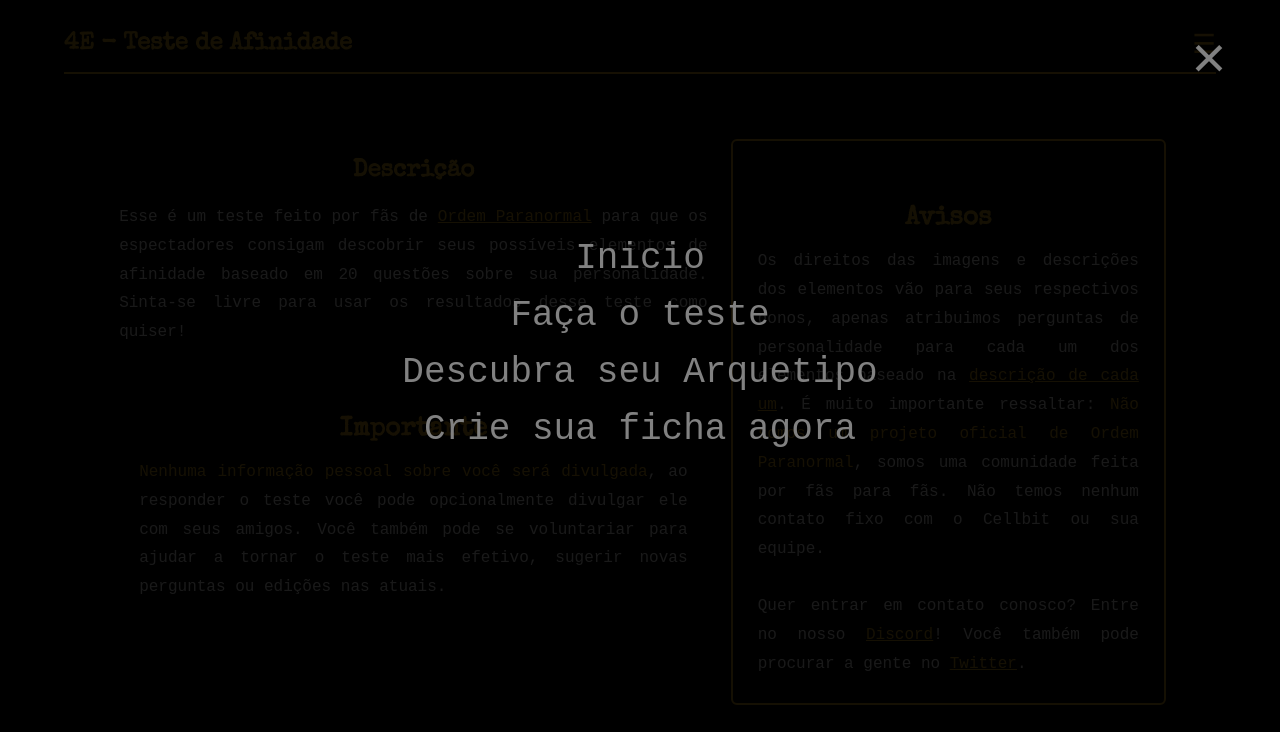
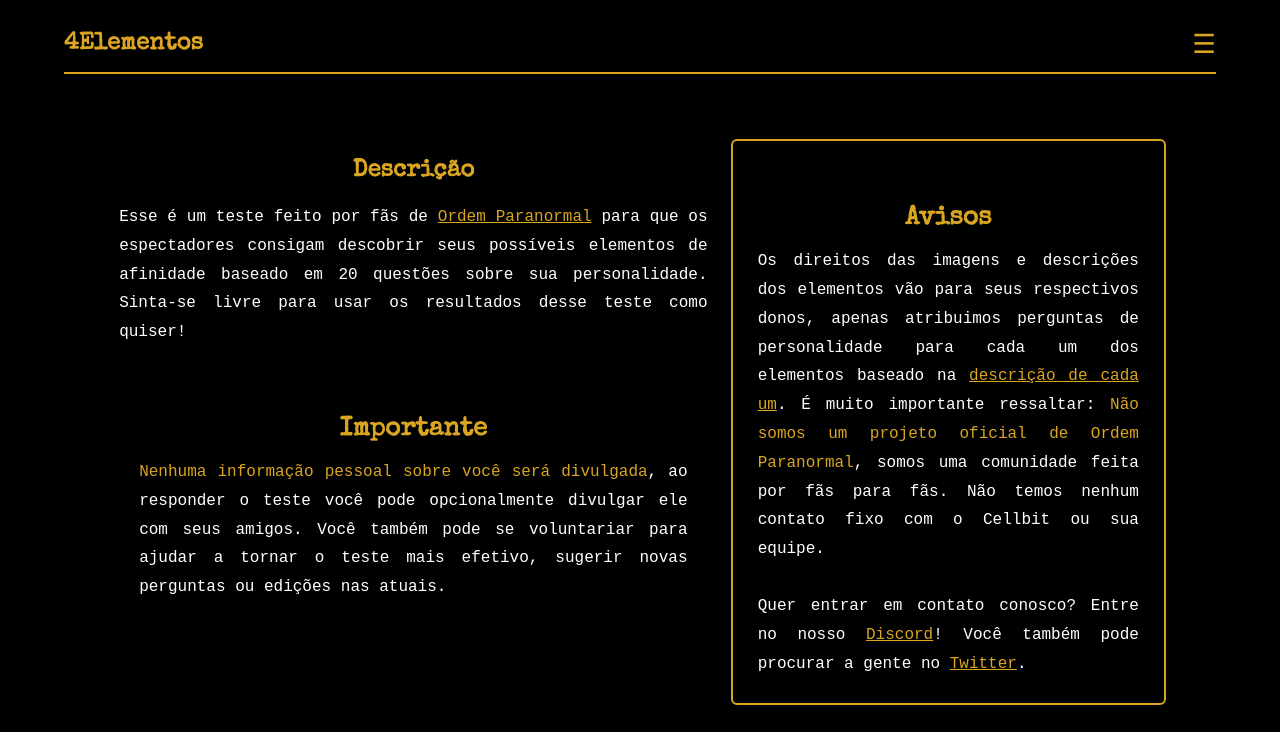
Before and after one commit to 04Elementos/4elementos, a plain HTML site: page afinidade/index.html in a window 1280 px wide. Shown: the top 732 px of the page. Drawn offline with nearby package versions, Linux system fonts and the light colour scheme.

Commit message:
Mudança no menu de navegação
Não abre automaticamente, fecha ao clicar em um link, mudança nas cores.

```diff
--- a/afinidade/index.html
+++ b/afinidade/index.html
@@ -30,7 +30,7 @@
     <body class="flex flex-column">
         <div class="page">
             <header class="header-page title flex flex-jc-sbt">
-                <h1 class="heading">4E - Teste de Afinidade</h1>
+                <h1 class="heading logo">4Elementos</h1>
 
                 <!-- The overlay -->
                 <div id="myNav" class="overlay">
@@ -39,10 +39,10 @@
 
                   <!-- Overlay content -->
                   <div class="overlay-content">
-                      <a href="#">Inicio</a>
-                      <a href="#">Faça o teste</a>
-                      <a href="#">Descubra seu Arquetipo</a>
-                      <a href="#">Crie sua ficha agora</a>
+                      <a href="index.html" onclick="closeNav()">Inicio</a>
+                      <a href="afinidade/index.html" onclick="closeNav()">Faça o teste de afinidade</a>
+                      <a href="#" onclick="closeNav()">Descubra seu Arquetipo</a>
+                      <a href="#" onclick="closeNav()">Crie sua ficha agora</a>
                   </div>
                 </div>
 
--- a/styles/style.css
+++ b/styles/style.css
@@ -203,6 +203,7 @@ img:hover {
 /* The Overlay (background) */
 .overlay {
     /* Height & width depends on how you want to reveal the overlay (see JS below) */
+    display: none;
     height: 100%;
     width: 100%;
     position: fixed;
@@ -240,7 +241,7 @@ img:hover {
     padding: 8px;
     text-decoration: none;
     font-size: 36px;
-    color: #818181;
+    color: var(--white);
     display: block;
     /* Display block instead of inline */
     transition: 0.3s;
@@ -249,7 +250,7 @@ img:hover {
 
 /* When you mouse over the navigation links, change their color */
 .overlay a:hover, .overlay a:focus {
-    color: #f1f1f1;
+    color: goldenrod;
 }
 
 /* Position the close button (top right corner) */
```
Also changed, not shown: afinidade/results.html (+5 -5 lines), afinidade/teste.html (+5 -5 lines), index.html (+4 -4 lines).
